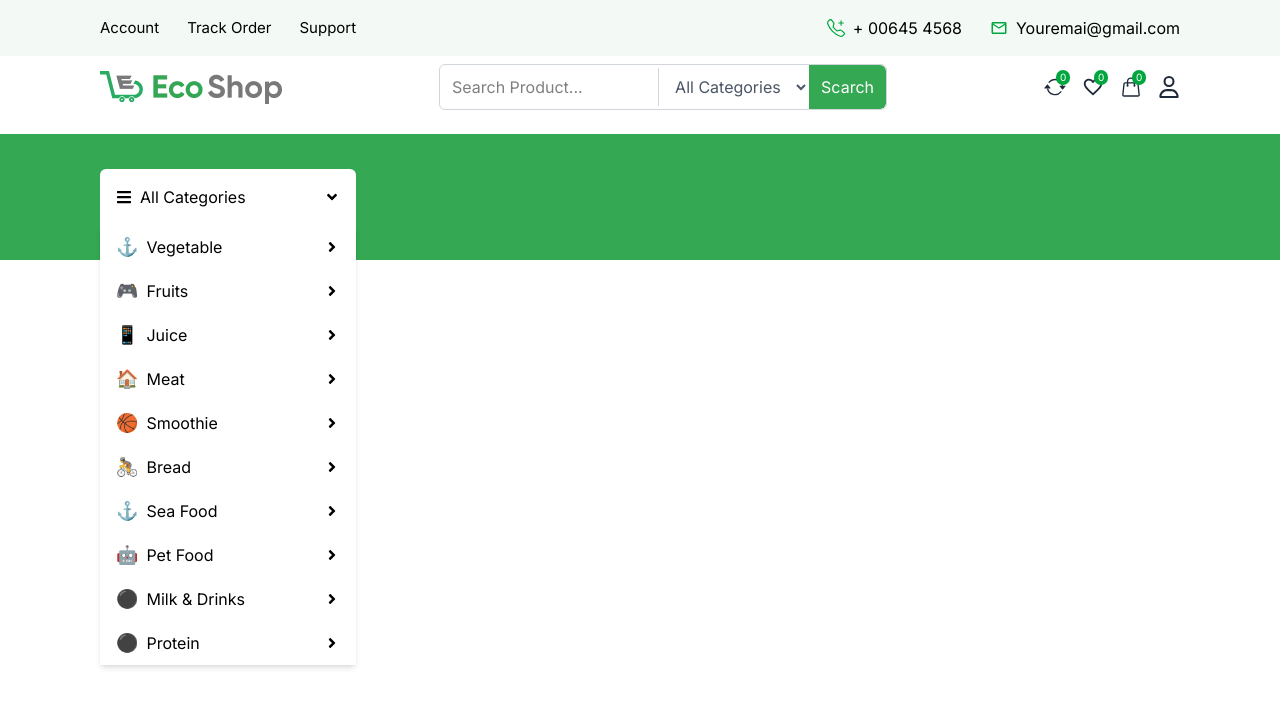
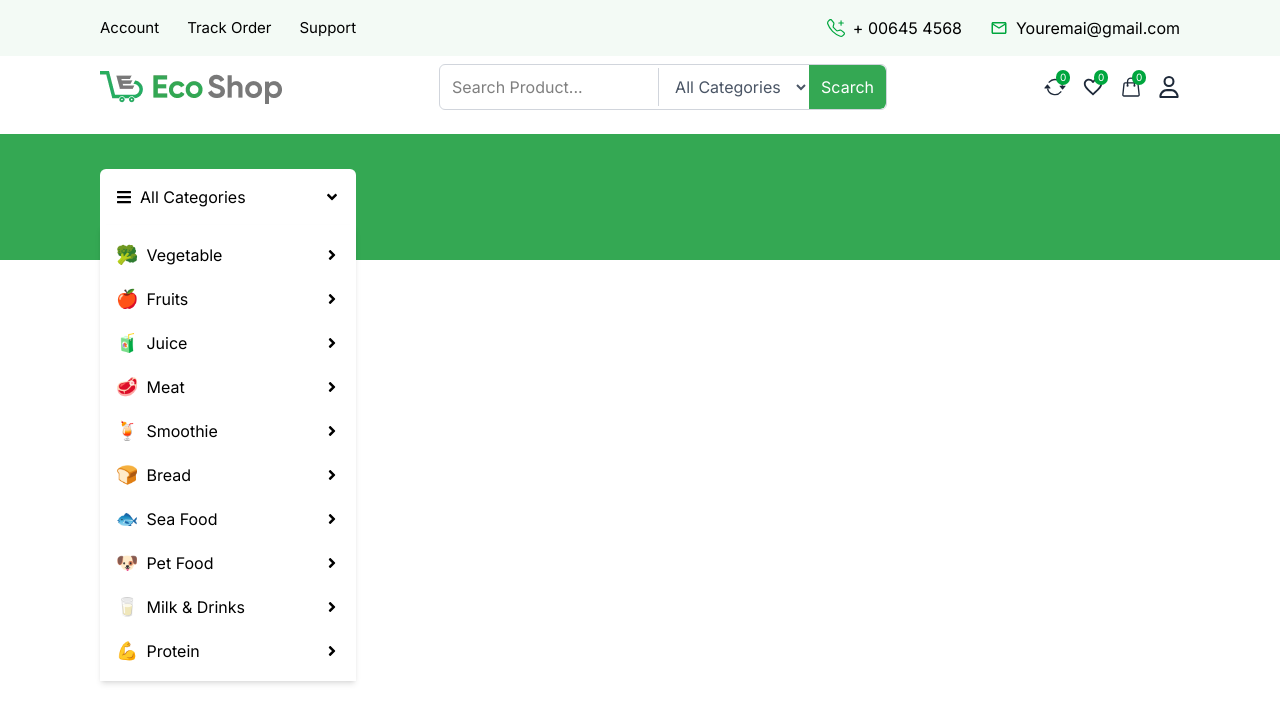
Before and after one commit to ahamedasif07/Project-Fresh-Grocery, a React (Vite) app: page / in a window 1280 px wide. Both pictures are taken after a click on the button "All Categories". Shown: the top 722 px of the page. Built offline with nearby package versions, Linux system fonts and the light colour scheme.

Commit message:
drop doern add poparly with anamation

```diff
--- a/src/components/NavbarParts/BottomNav.jsx
+++ b/src/components/NavbarParts/BottomNav.jsx
@@ -6,24 +6,24 @@ const BottomNav = () => {
   const [isOpen, setIsOpen] = useState(false);
 
   const categories = [
-    { name: "Vegetable", icon: "⚓" },
-    { name: "Fruits", icon: "🎮" },
-    { name: "Juice", icon: "📱" },
-    { name: "Meat", icon: "🏠" },
-    { name: "Smoothie", icon: "🏀" },
-    { name: "Bread", icon: "🚴" },
-    { name: "Sea Food", icon: "⚓" },
-    { name: "Pet Food", icon: "🤖" },
-    { name: "Milk & Drinks", icon: "⚫" },
-    { name: "Protein", icon: "⚫" },
+    { name: "Vegetable", icon: "🥦" },
+    { name: "Fruits", icon: "🍎" },
+    { name: "Juice", icon: "🧃" },
+    { name: "Meat", icon: "🥩" },
+    { name: "Smoothie", icon: "🍹" },
+    { name: "Bread", icon: "🍞" },
+    { name: "Sea Food", icon: "🐟" },
+    { name: "Pet Food", icon: "🐶" },
+    { name: "Milk & Drinks", icon: "🥛" },
+    { name: "Protein", icon: "💪" },
   ];
 
   return (
     <div>
       <div className="bg-[#34A853] py-[35px] mt-4">
         <SectionContainer>
-          <div>
           <div className="relative w-64">
+            {/* Dropdown Button */}
             <button
               onClick={() => setIsOpen(!isOpen)}
               className="flex items-center justify-between w-full px-4 py-[16px] bg-white rounded-t-md"
@@ -33,22 +33,24 @@ const BottomNav = () => {
                 <span>All Categories</span>
               </div>
               <FaAngleRight
-                  className={`${
+                className={`transition-transform duration-300 ${
                   isOpen ? "rotate-90" : ""
-                  } transition-transform`}
+                }`}
               />
             </button>
 
-              {isOpen && (
+            {/* Dropdown Menu */}
             <div
-                  className={`absolute left-0 w-full  bg-white  shadow-md overflow-hidden transition-all duration-500 ease-in-out ${
-                    isOpen ? "max-h-[500px] opacity-100" : "max-h-0 opacity-0"
+              className={`absolute left-0 w-full bg-white shadow-md overflow-hidden transition-all duration-500 ease-in-out ${
+                isOpen
+                  ? "max-h-[500px] opacity-100 py-2"
+                  : "max-h-0 opacity-0 py-0"
               }`}
             >
               {categories.map((item, index) => (
                 <div
                   key={index}
-                      className="flex items-center justify-between px-4 py-2 hover:bg-gray-100 cursor-pointer"
+                  className="flex items-center justify-between px-4 py-2 hover:bg-gray-100 cursor-pointer transition-all duration-300"
                 >
                   <span className="flex items-center gap-2">
                     <span className="text-lg">{item.icon}</span>
@@ -58,8 +60,6 @@ const BottomNav = () => {
                 </div>
               ))}
             </div>
-              )}
-            </div>
           </div>
         </SectionContainer>
       </div>
```
Lines whose indentation alone changed are shown as unchanged.
